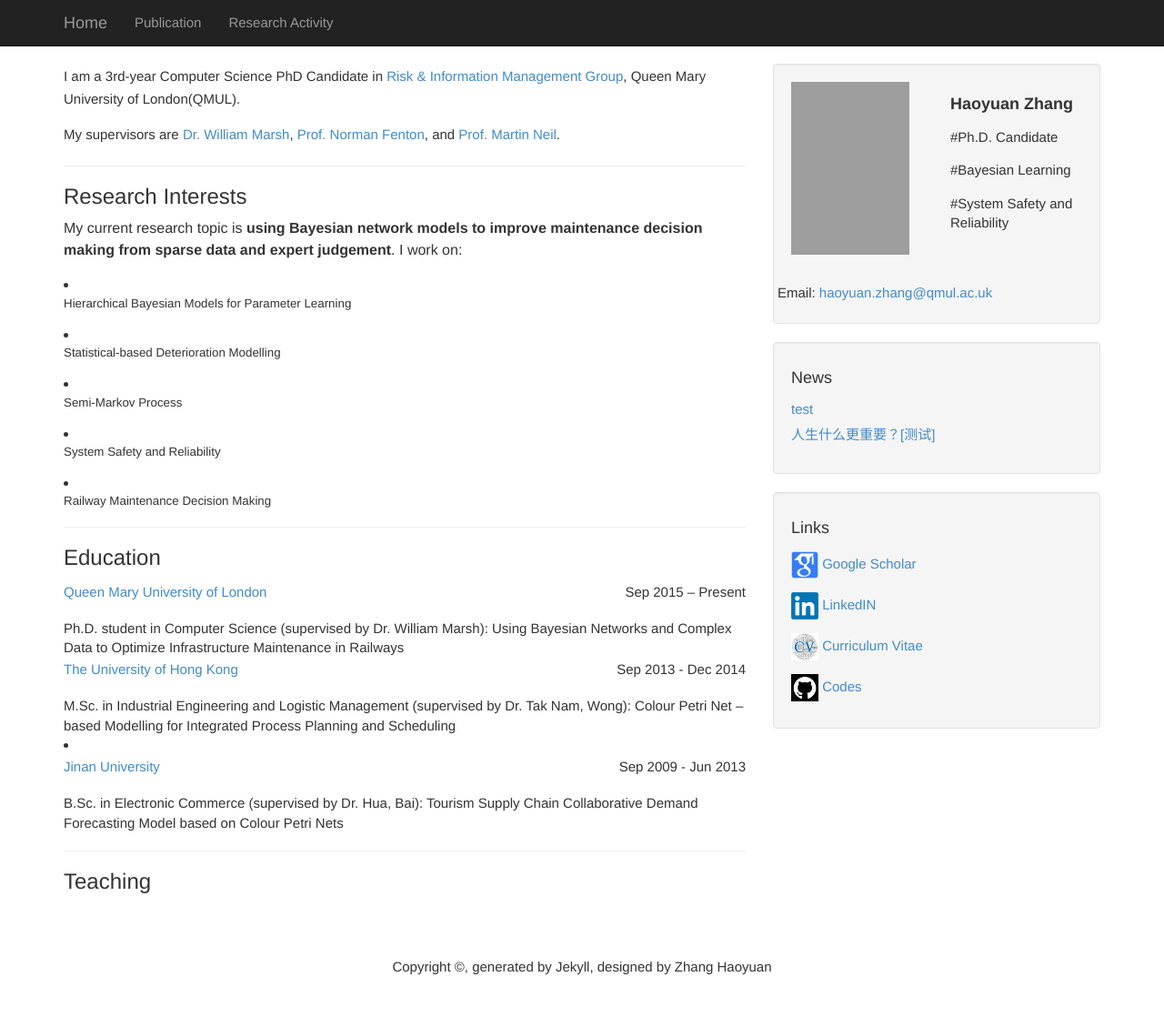
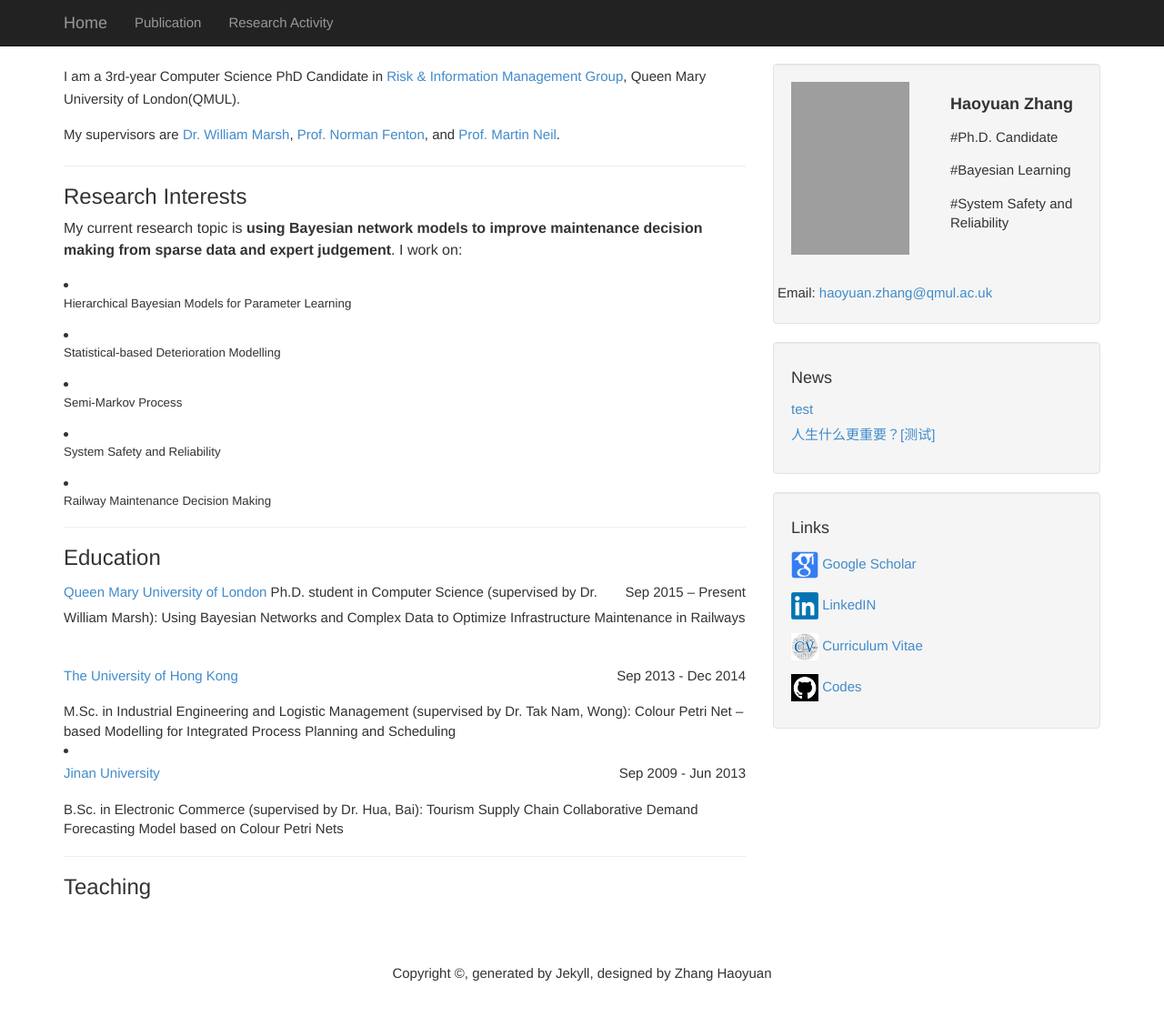
Before and after one commit to july0905/haoyuanzhang1990.github.io, a Jekyll site: the page built from index.html, in a window 1280 px wide and 1130 px high. Shown: the top 1118 px of the window at 91% size. Built offline with Jekyll 4.4.1, drawn with Linux system fonts in a browser that asks for light colours; the list of posts is cut into pages by our own code; grey boxes are pictures that could not be loaded.

Commit message:
Update index.html

```diff
--- a/index.html
+++ b/index.html
@@ -58,13 +58,14 @@
 <hr>
 <h3>Education</h3>
 <p style="text-align:left;">
-<a href="http://www.qmul.ac.uk/" target="_blank">Queen Mary University of London</a><span style="float:right;">Sep 2015 – Present </span>
-</p>
+<a href="http://www.qmul.ac.uk/">Queen Mary University of London</a><span style="float:right;">Sep 2015 – Present </span>
+
 Ph.D. student in Computer Science (supervised by Dr. William Marsh): Using Bayesian Networks and Complex Data to Optimize Infrastructure Maintenance in Railways
-<br>
+
+	</p> <br>
 
 <p style="text-align:left;">
-<a href="http://www.hku.hk/" target="_blank">
+<a href="http://www.hku.hk/" >
                   The University of Hong Kong
                 </a><span style="float:right;">Sep 2013 - Dec 2014</span>
 </p>
@@ -73,7 +74,7 @@
   <li>
 
 <p style="text-align:left;">
-<a href="https://www.jnu.edu.cn/" target="_blank">
+<a href="https://www.jnu.edu.cn/" >
                   Jinan University
                 </a><span style="float:right;">Sep 2009 - Jun 2013 </span>
 </p>
```
